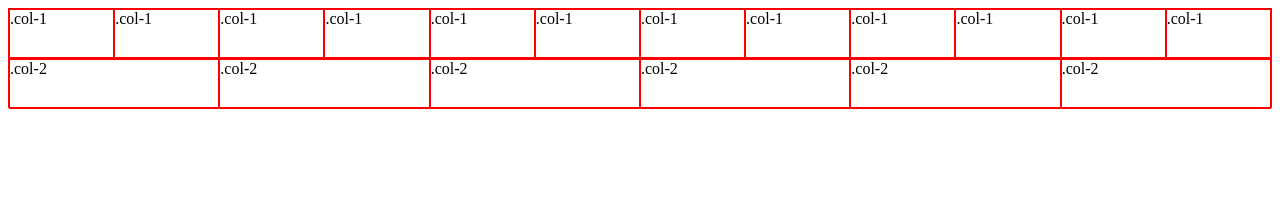
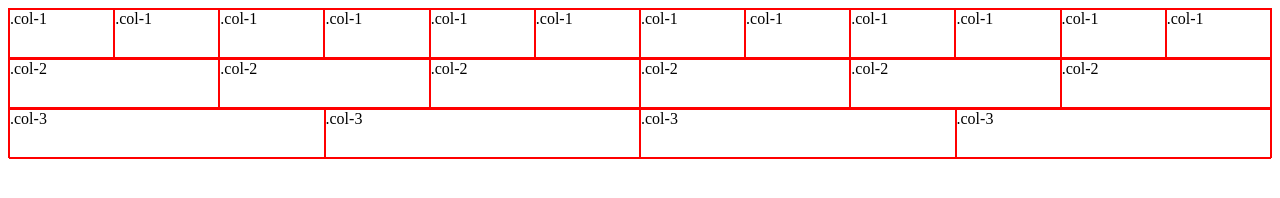
Before and after one commit to JBStover/CSS-Framework, a plain HTML site: page index.html in a window 1280 px wide. Drawn offline with Linux system fonts and the light colour scheme.

Commit message:
column 3 commit

```diff
--- a/index.html
+++ b/index.html
@@ -29,7 +29,12 @@
       <div class="col-2">.col-2</div>
       <div class="col-2">.col-2</div>
       <div class="col-2">.col-2</div>
-
+</div>
+<div class="row">
+    <div class="col-3">.col-3</div>
+    <div class="col-3">.col-3</div>
+    <div class="col-3">.col-3</div>
+    <div class="col-3">.col-3</div>
 </div>
 </body>
 </html>
```
